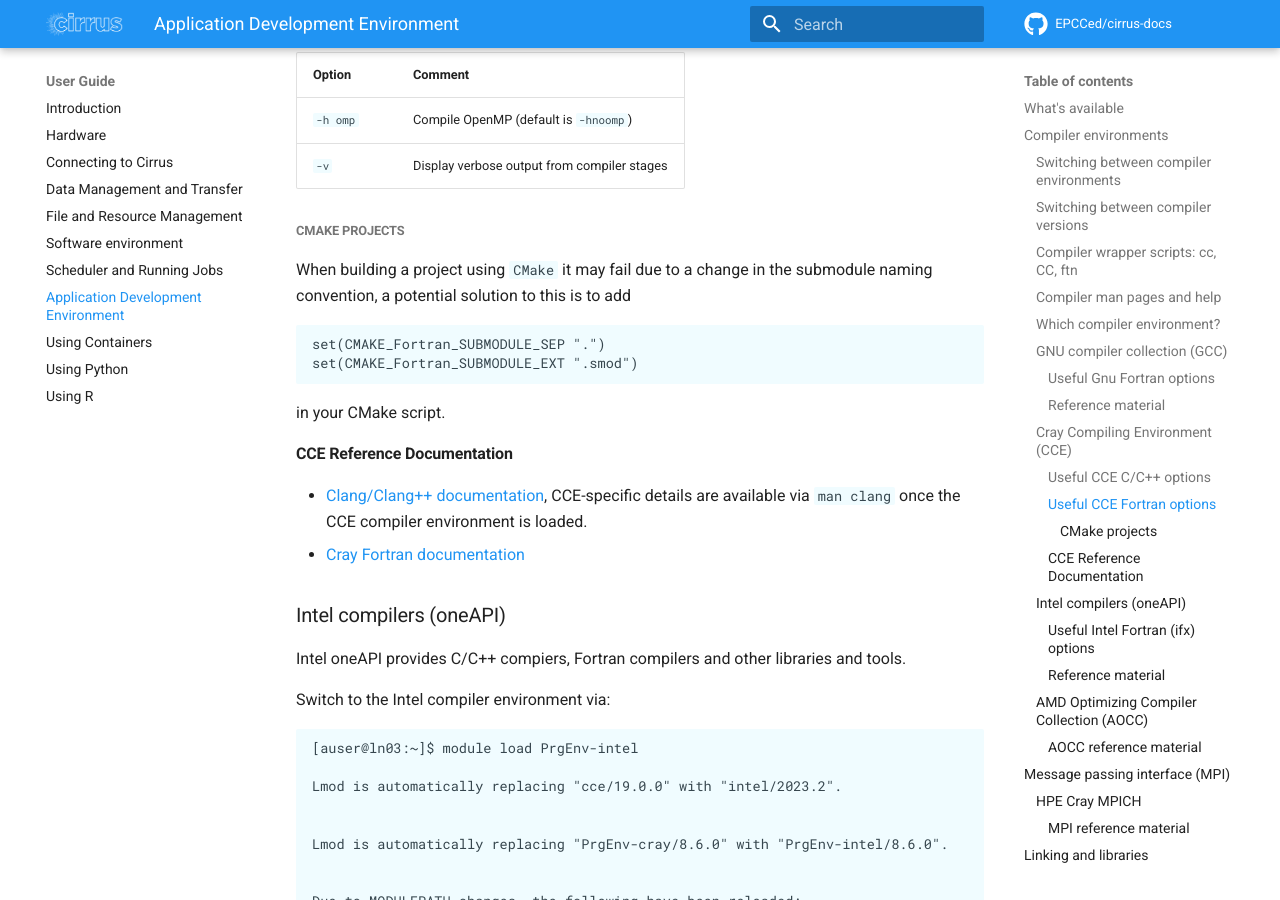
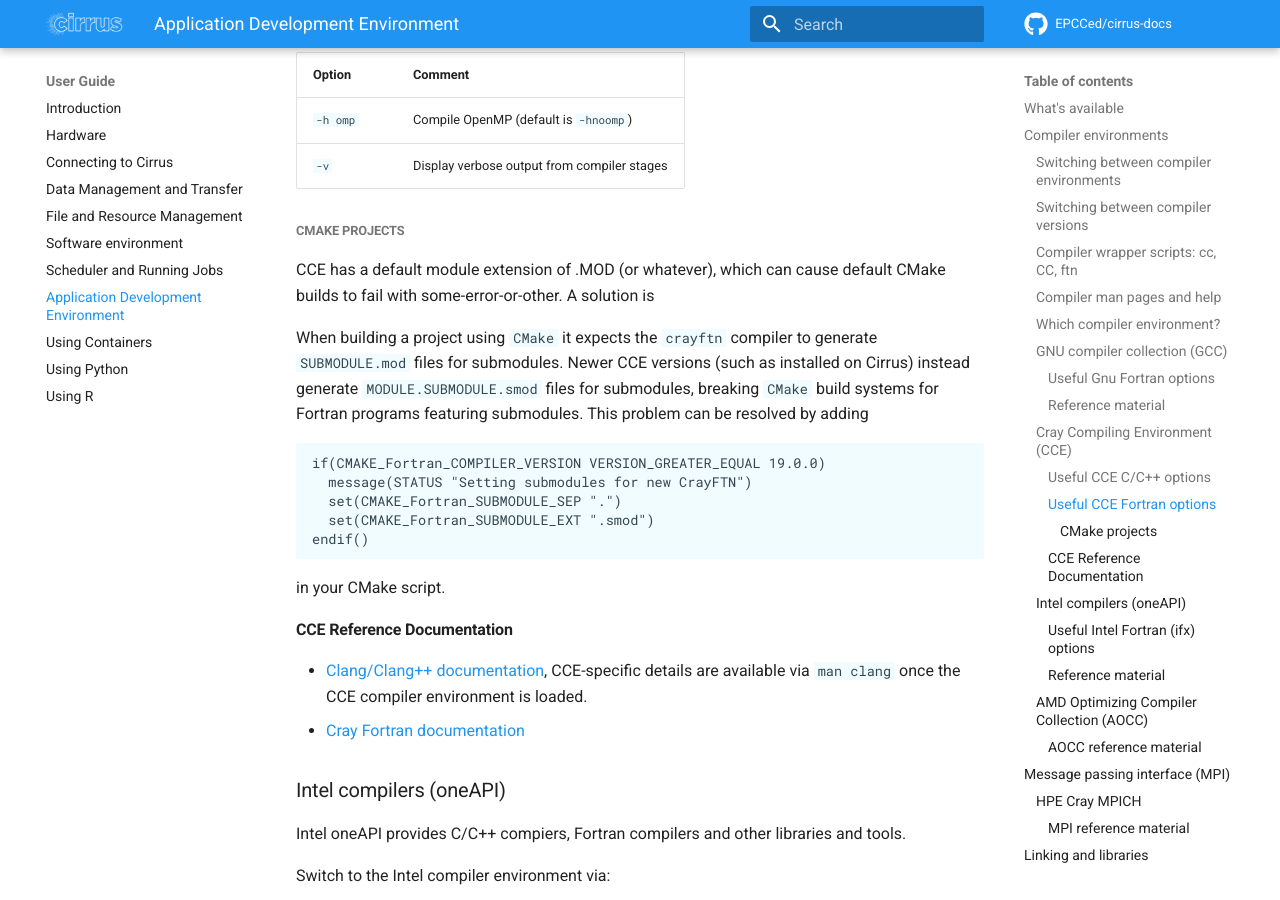
Before and after one commit to EPCCed/cirrus-docs, an MkDocs documentation site: the page built from docs/user-guide/development.md, in a window 1280 px wide and 900 px high, scrolled down 9836 px. Built offline with MkDocs 1.6.1 and Material for MkDocs 9.7.7, drawn with Linux system fonts in a browser that asks for light colours; comment, search, counter and statistics services are not loaded.

Commit message:
Improve explanation of cmake/Fortran changes for CCE19

````diff
--- a/docs/user-guide/development.md
+++ b/docs/user-guide/development.md
@@ -463,10 +463,17 @@ Miscellaneous options:
 
 ##### CMake projects
 
-When building a project using `CMake` it may fail due to a change in the submodule naming convention, a potential solution to this is to add
+CCE has a default module extension of .MOD (or whatever), which can cause default CMake builds to fail with some-error-or-other. A solution is
+
+When building a project using `CMake` it expects the `crayftn` compiler to generate `SUBMODULE.mod` files for submodules.
+Newer CCE versions (such as installed on Cirrus) instead generate `MODULE.SUBMODULE.smod` files for submodules, breaking `CMake` build systems for Fortran programs featuring submodules.
+This problem can be resolved by adding
 ```
-set(CMAKE_Fortran_SUBMODULE_SEP ".")
-set(CMAKE_Fortran_SUBMODULE_EXT ".smod")
+if(CMAKE_Fortran_COMPILER_VERSION VERSION_GREATER_EQUAL 19.0.0)
+  message(STATUS "Setting submodules for new CrayFTN")
+  set(CMAKE_Fortran_SUBMODULE_SEP ".")
+  set(CMAKE_Fortran_SUBMODULE_EXT ".smod")
+endif()
 ```
 in your CMake script.
 
````
